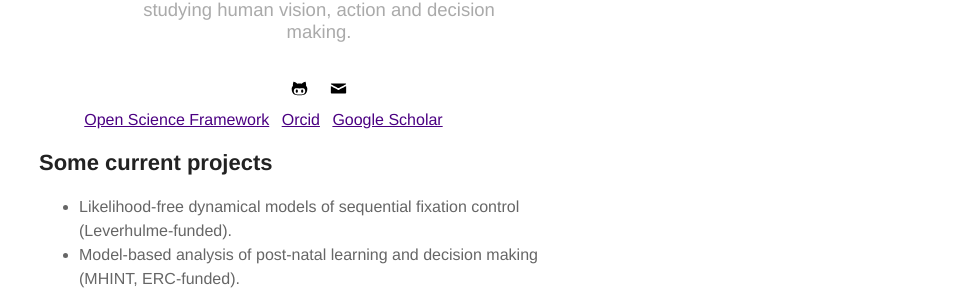
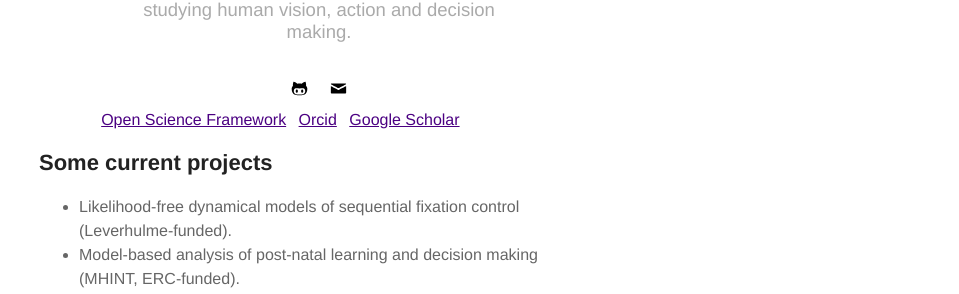
Before and after one commit to CasLudwig/CasLudwig.github.io, a Jekyll site: the page built from projects.md, in a window 1280 px wide. Shown: the part 360-654 px from the top of the page, without its empty margins (321-1280 px from the left). Built offline with Jekyll 4.4.1, drawn with Linux system fonts in a browser that asks for light colours; emoji names are drawn with the system emoji font.

Commit message:
Update projects.md

```diff
--- a/projects.md
+++ b/projects.md
@@ -4,7 +4,7 @@
 ---
 
 
-| <span style="color:white"> &nbsp; </span> | <span style="color:white"> &nbsp; </span> | <span style="color:white"> &nbsp; </span> | <span style="color:white"> &nbsp; </span> | <span style="color:white"> &nbsp; </span> | [Open Science Framework](https://osf.io/5awcm/){:target="_blank"} | <span style="color:white"> &nbsp; </span> | [Orcid](https://orcid.org/0000-0003-4656-0751){:target="_blank"} | <span style="color:white"> &nbsp; </span> | [Google Scholar](http://scholar.google.com/citations?user=https://scholar.google.co.uk/citations?user=kyGMxeQAAAAJ&hl=en){:target="_blank"} |
+| <span style="color:white"> &nbsp; </span> | <span style="color:white"> &nbsp; </span> | <span style="color:white"> &nbsp; </span> | <span style="color:white"> &nbsp; </span> | <span style="color:white"> &nbsp; </span> | <span style="color:white"> &nbsp; </span> | <span style="color:white"> &nbsp; </span> | [Open Science Framework](https://osf.io/5awcm/){:target="_blank"} | <span style="color:white"> &nbsp; </span> | [Orcid](https://orcid.org/0000-0003-4656-0751){:target="_blank"} | <span style="color:white"> &nbsp; </span> | [Google Scholar](http://scholar.google.com/citations?user=https://scholar.google.co.uk/citations?user=kyGMxeQAAAAJ&hl=en){:target="_blank"} |
 
 
 ## Some current projects
```
